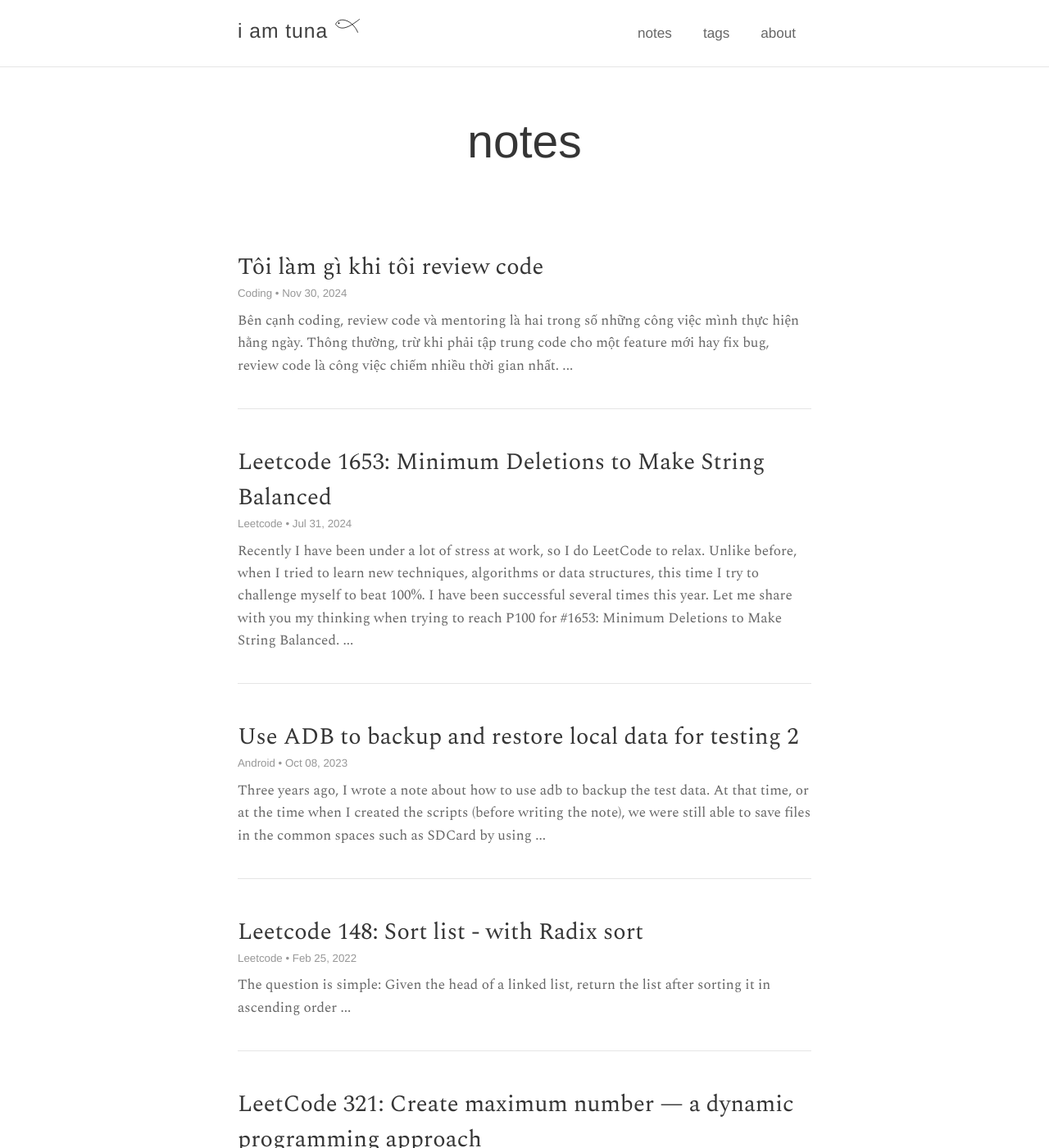
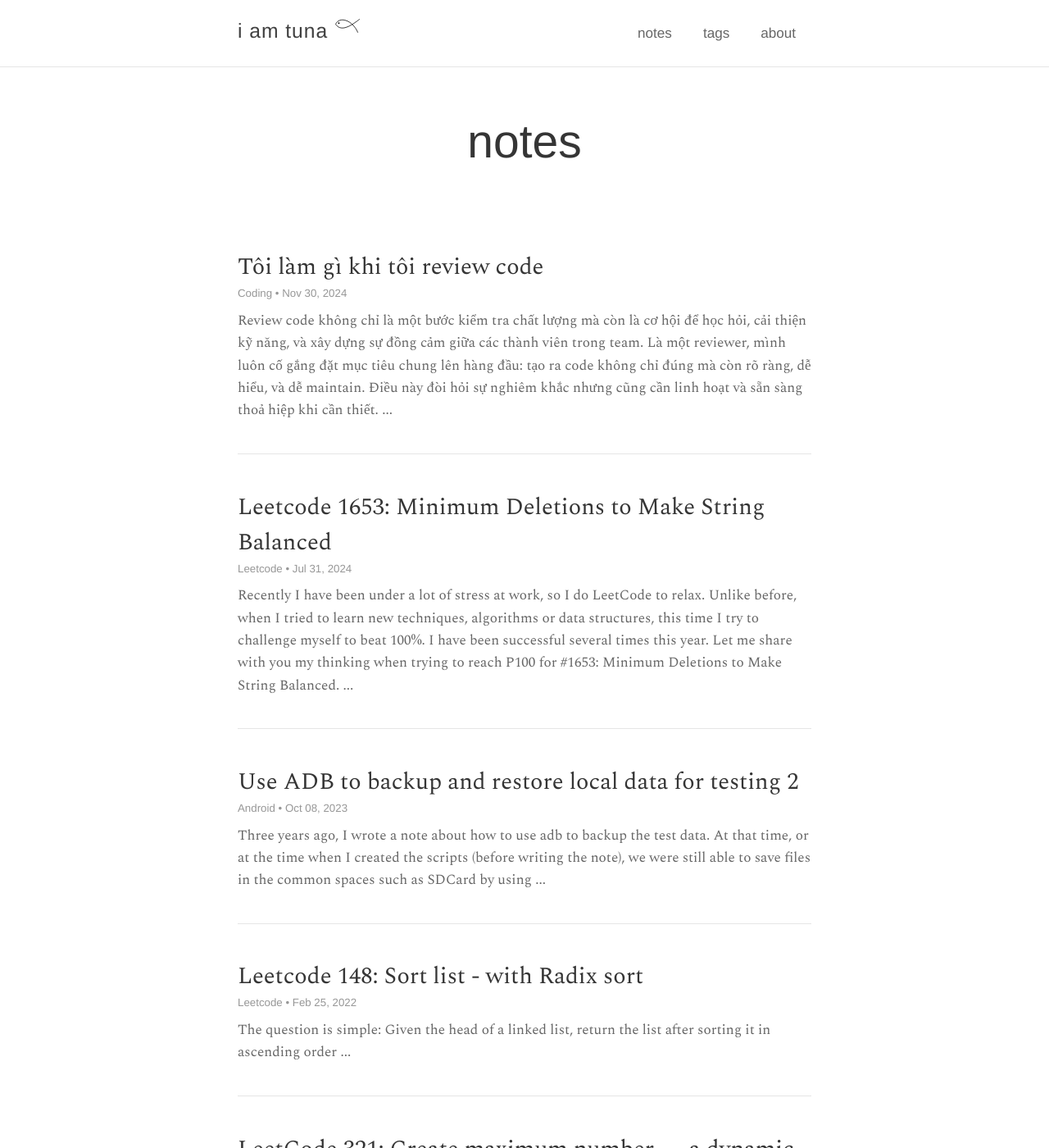
Before and after one commit to tuanchauict/iamtuna.org, a Jekyll site: the page built from docs/index.html, in a window 1280 px wide and 1400 px high. Shown: the whole window at 82% size. Built offline with Jekyll 4.4.1, drawn with Linux system fonts in a browser that asks for light colours; the list of posts is cut into pages by our own code; some of the changed text lies outside the part shown.

Commit message:
Custom excerpt

```diff
--- a/docs/_config.yml
+++ b/docs/_config.yml
@@ -33,7 +33,7 @@ plugins:
 
 # Permalinks
 permalink:      /:year-:month-:day/:title
-paginate:       5
+paginate:       6
 
 # Excludes
 exclude: [ Gemfile, Gemfile.lock, tale.gemspec, _posts/yyyy-mm-dd-title-template.md ]
--- a/docs/_includes/catalogue_item.html
+++ b/docs/_includes/catalogue_item.html
@@ -22,10 +22,14 @@
       <time datetime="{{ post.date }}" class="catalogue-time">{{ post.date | date: "%b %d, %Y" }}</time>
     </div>
     <p>
-      {% if post.excerpt_separator %}
-        {{ post.excerpt | strip_html }}
+      {% if post.custom_excerpt %}
+        {{ post.custom_excerpt | strip_html }}
       {% else %}
-        {{ post.content | strip_html | truncatewords: 30 }}
+        {% if post.excerpt_separator %}
+          {{ post.excerpt | strip_html }}
+        {% else %}
+          {{ post.content | strip_html | truncatewords: 30 }}
+        {% endif %}
       {% endif %}
       ...
     </p>
--- a/docs/_posts/2024-11-30-toi-lam-gi-khi-toi-review-code.md
+++ b/docs/_posts/2024-11-30-toi-lam-gi-khi-toi-review-code.md
@@ -5,13 +5,15 @@ author: "Tuna"
 comments: false
 category: Coding
 tags: review vietnamese mentoring
+custom_excerpt: |
+  Review code không chỉ là một bước kiểm tra chất lượng mà còn là cơ hội để học hỏi, cải thiện kỹ năng, và xây dựng sự đồng cảm giữa các thành viên trong team. Là một reviewer, mình luôn cố gắng đặt mục tiêu chung lên hàng đầu: tạo ra code không chỉ đúng mà còn rõ ràng, dễ hiểu, và dễ maintain. Điều này đòi hỏi sự nghiêm khắc nhưng cũng cần linh hoạt và sẵn sàng thoả hiệp khi cần thiết.
 excerpt_separator: <!--more-->
 sticky: false
 hidden: false
 draft: false
 ---
 
-Bên cạnh coding, *review code* và *mentoring* là hai trong số những công việc mình thực hiện hằng ngày. Thông thường, trừ khi phải tập trung code cho một feature mới hay fix bug, *review code* là công việc chiếm nhiều thời gian nhất. <!--more--> Nhân đây, cũng muốn flex một chút là mình là thành viên của **Code Review Committee** – một committee định ra các quy chuẩn, coding style, và đôi khi là system design cho **LINE Chat client app**.
+Bên cạnh coding, *review code* và *mentoring* là hai trong số những công việc mình thực hiện hằng ngày. Thông thường, trừ khi phải tập trung code cho một feature mới hay fix bug, *review code* là công việc chiếm nhiều thời gian nhất. Nhân đây, cũng muốn flex một chút là mình là thành viên của **Code Review Committee** – một committee định ra các quy chuẩn, coding style, và đôi khi là system design cho **LINE Chat client app**.
 
 Sau đây, mình xin chia sẻ một số việc mình thường làm khi review một [**Pull Request** (PR)][1].
 
```
Also changed, not shown: docs/Gemfile.lock.
